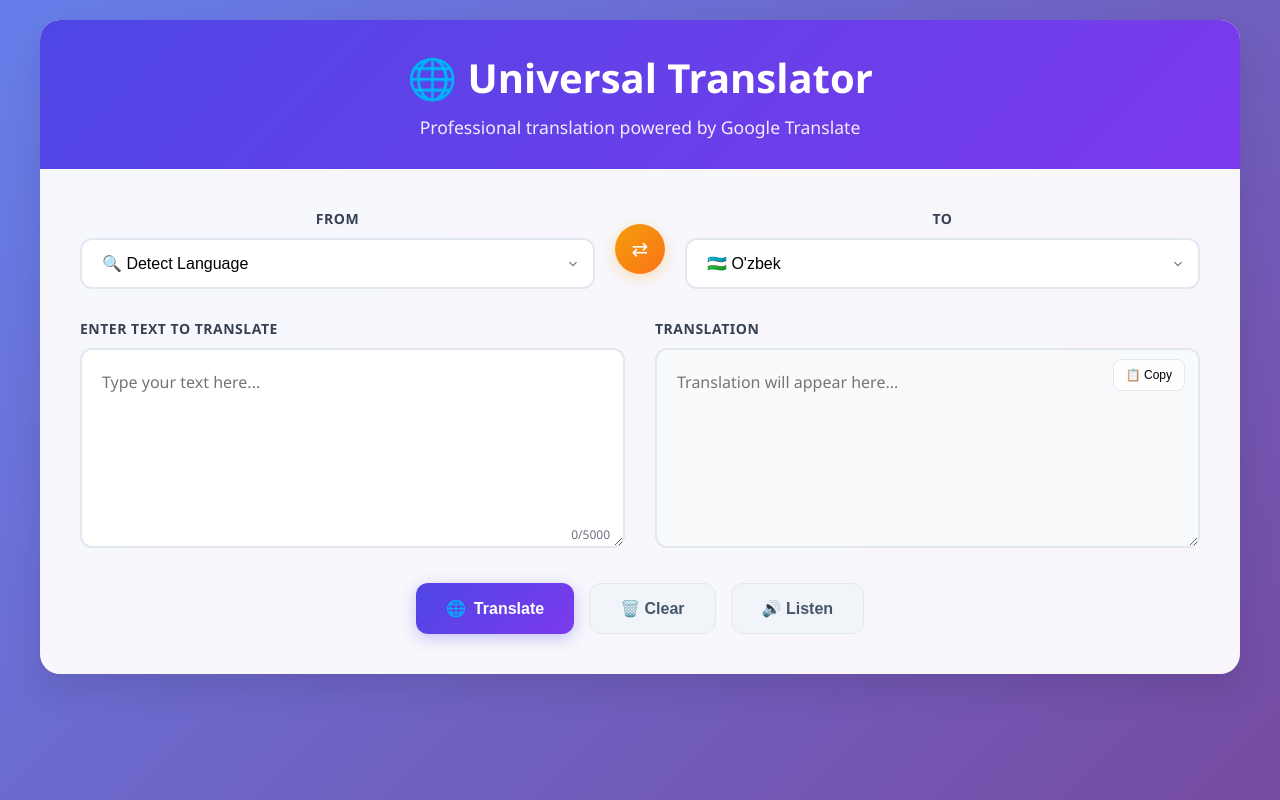
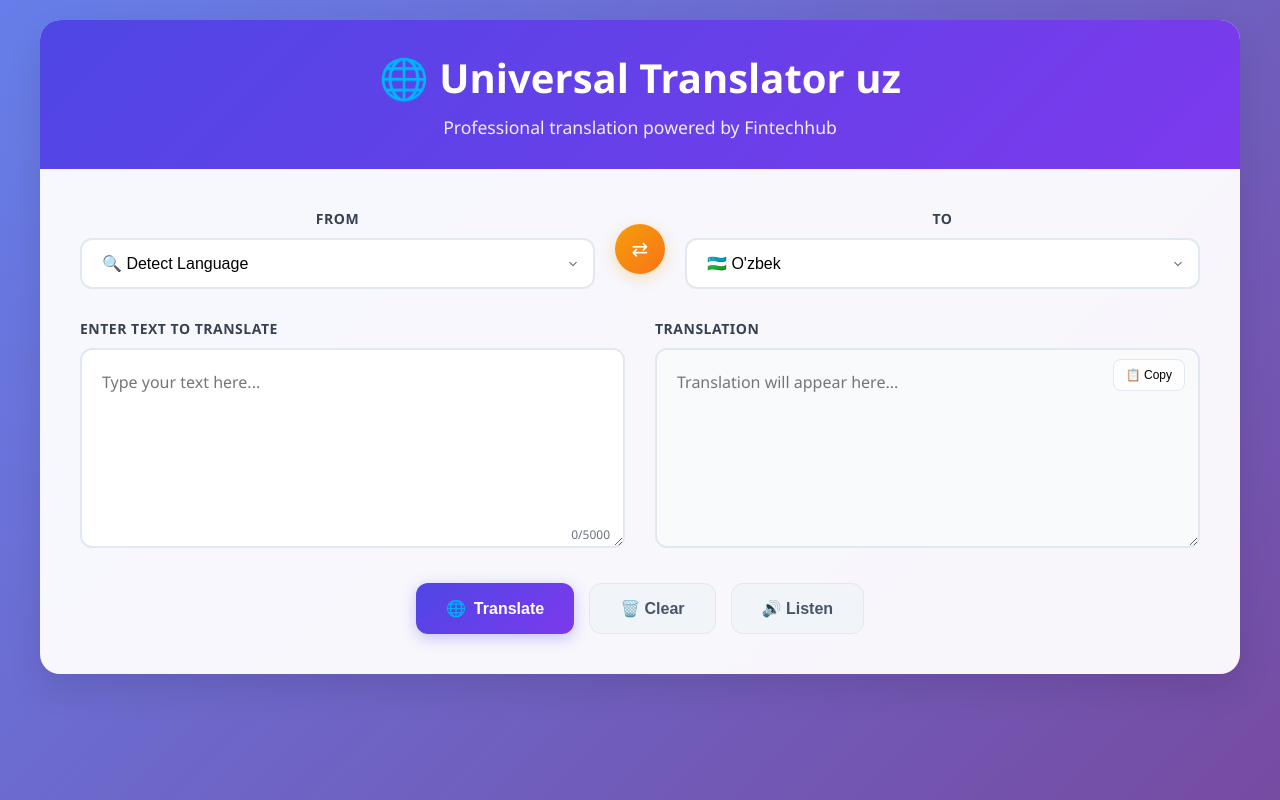
Before and after one commit to Ziyodullodev/translate-template, a plain HTML site: page index.html in a window 1280 px wide. Drawn offline with Linux system fonts and the light colour scheme.

Commit message:
Update index.html

```diff
--- a/index.html
+++ b/index.html
@@ -302,8 +302,8 @@
 <body>
     <div class="container">
         <div class="header">
-            <h1>🌐 Universal Translator</h1>
-            <p>Professional translation powered by Google Translate</p>
+            <h1>🌐 Universal Translator uz</h1>
+            <p>Professional translation powered by Fintechhub</p>
         </div>
 
         <div class="translator-panel">
```
